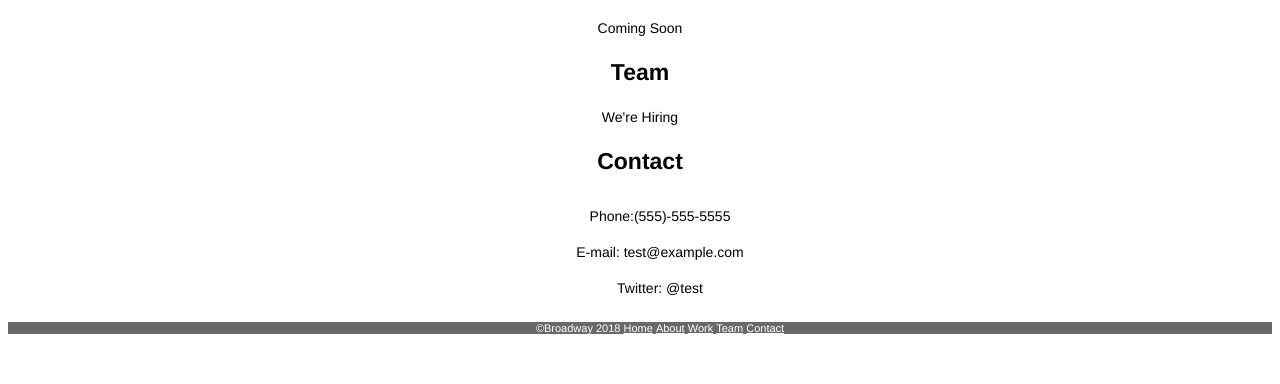
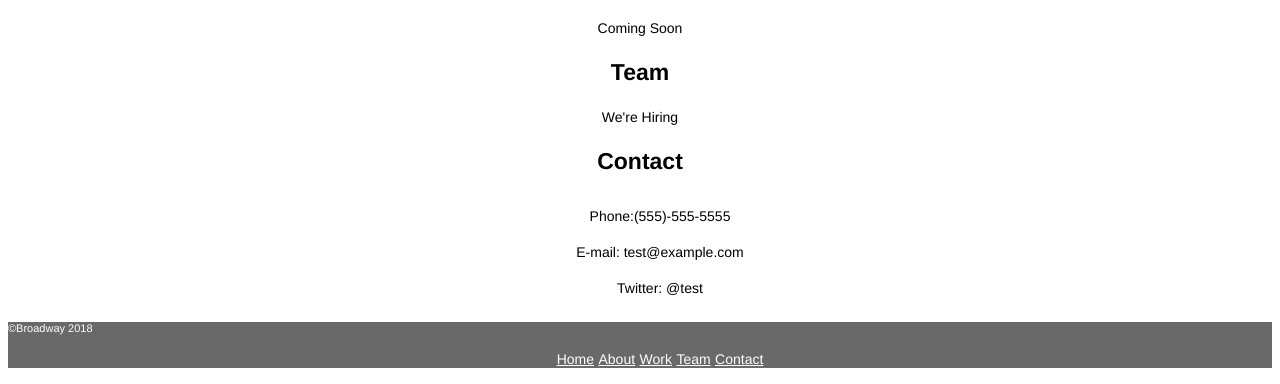
Before and after one commit to Claire-Stark/broadway, a plain HTML site: page index.html in a window 1280 px wide. Shown: the part 964-1348 px from the top of the page. Before the commit the page ends 1309 px from the top, so only its background shows below. Drawn offline with Linux system fonts and the light colour scheme.

Commit message:
moved copyright

```diff
--- a/index.html
+++ b/index.html
@@ -55,8 +55,8 @@
       </ul>
     </div>
     <div class="footer">
+      <p>&copy;Broadway 2018</p>
         <ul>
-          <li>&copy;Broadway 2018</li>
           <li><a href="#top">Home</a></li>
           <li><a href="#identify">About</a></li>
           <li><a href="#portfolio">Work</a></li>
--- a/resources/css/style.css
+++ b/resources/css/style.css
@@ -44,15 +44,19 @@ ul {
 
 .footer li {
   display: inline;
-  text-align: left;
+  font-size: 14px;
+  color: white;
 }
 
 .footer {
   background-color: dimgray;
-  color: white;
+  }
+
+.footer p {
+  color:white;
   font-size: 11px;
+  text-align: left;
 }
-
 a {
   color: white;
 }
```
